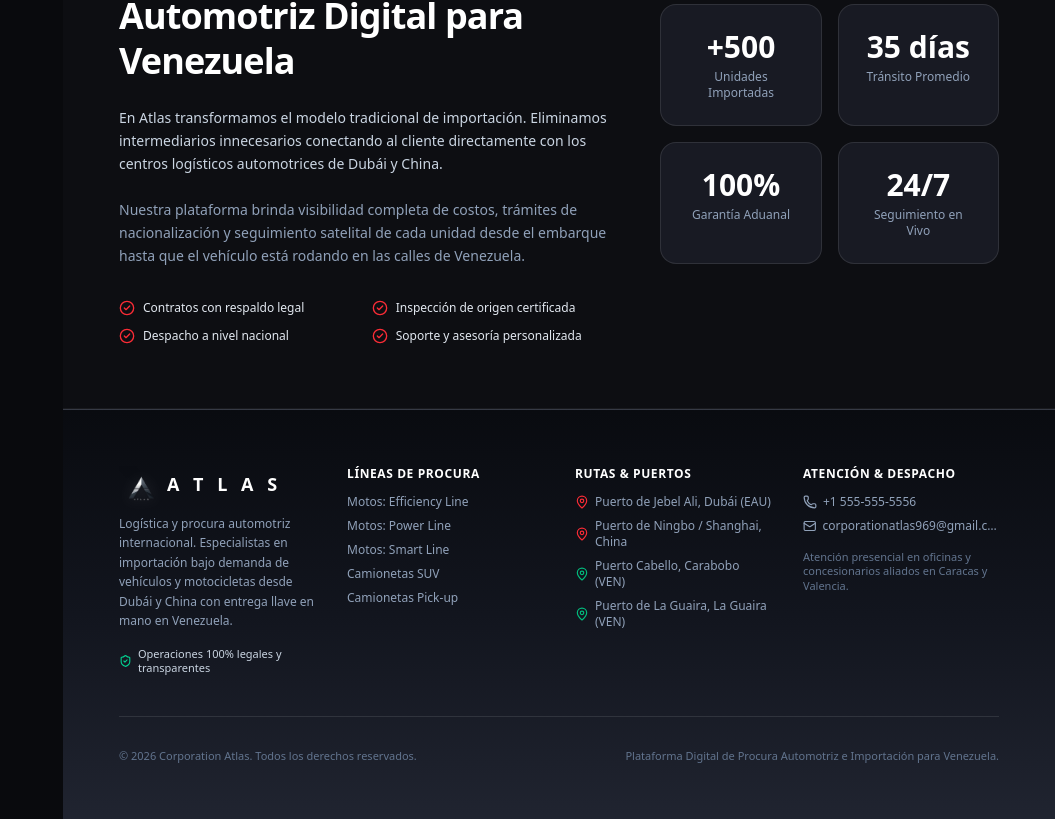
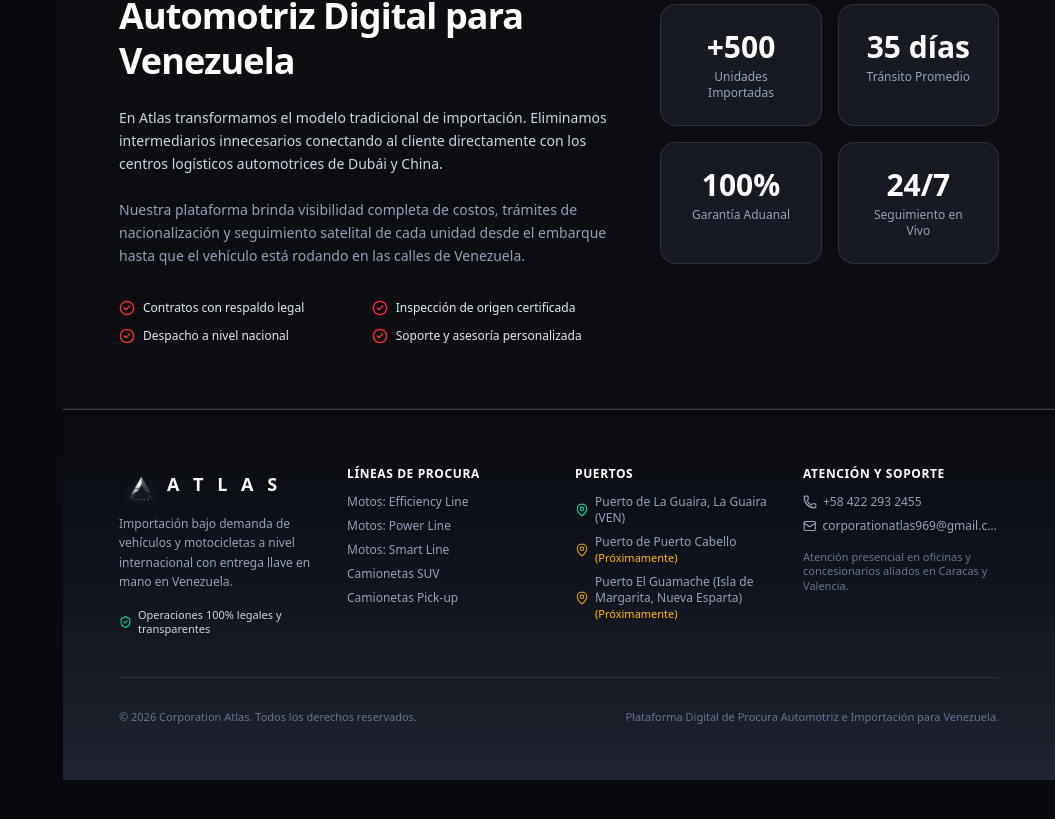
Before and after one commit to corporationatlas/atlas-corporation, a React (Vite) app: page / in a window 1280 px wide. Shown: the part 1868-2687 px from the top of the page, without its empty margins (225-1280 px from the left). After the commit the page ends 2648 px from the top, so only its background shows below. Built offline with nearby package versions, Linux system fonts and the light colour scheme.

Commit message:
Update footer description, Venezuelan ports list, and support phone +584222932455

```diff
--- a/src/components/Footer.jsx
+++ b/src/components/Footer.jsx
@@ -16,7 +16,7 @@
               </span>
             </div>
             <p className="text-xs text-slate-400 leading-relaxed">
-              Logística y procura automotriz internacional. Especialistas en importación bajo demanda de vehículos y motocicletas desde Dubái y China con entrega llave en mano en Venezuela.
+              Importación bajo demanda de vehículos y motocicletas a nivel internacional con entrega llave en mano en Venezuela.
             </p>
             <div className="flex items-center gap-1.5 text-slate-300 text-[11px] pt-1">
               <ShieldCheck className="w-4 h-4 text-emerald-400" />
@@ -71,40 +71,40 @@
             </ul>
           </div>
 
-          {/* Cobertura y Puertos */}
+          {/* Puertos */}
           <div>
-            <h4 className="text-white font-bold text-xs uppercase tracking-wider mb-3">Rutas & Puertos</h4>
+            <h4 className="text-white font-bold text-xs uppercase tracking-wider mb-3">Puertos</h4>
             <ul className="space-y-2 text-slate-400">
               <li className="flex items-center gap-1.5">
-                <MapPin className="w-3.5 h-3.5 text-red-500 shrink-0" />
-                <span>Puerto de Jebel Ali, Dubái (EAU)</span>
+                <MapPin className="w-3.5 h-3.5 text-emerald-400 shrink-0" />
+                <span>Puerto de La Guaira, La Guaira (VEN)</span>
               </li>
               <li className="flex items-center gap-1.5">
-                <MapPin className="w-3.5 h-3.5 text-red-500 shrink-0" />
-                <span>Puerto de Ningbo / Shanghai, China</span>
+                <MapPin className="w-3.5 h-3.5 text-amber-400/80 shrink-0" />
+                <span>Puerto de Puerto Cabello <span className="text-[11px] text-amber-400 font-medium">(Próximamente)</span></span>
               </li>
               <li className="flex items-center gap-1.5">
-                <MapPin className="w-3.5 h-3.5 text-emerald-500 shrink-0" />
-                <span>Puerto Cabello, Carabobo (VEN)</span>
-              </li>
-              <li className="flex items-center gap-1.5">
-                <MapPin className="w-3.5 h-3.5 text-emerald-500 shrink-0" />
-                <span>Puerto de La Guaira, La Guaira (VEN)</span>
+                <MapPin className="w-3.5 h-3.5 text-amber-400/80 shrink-0" />
+                <span>Puerto El Guamache (Isla de Margarita, Nueva Esparta) <span className="text-[11px] text-amber-400 font-medium">(Próximamente)</span></span>
               </li>
             </ul>
           </div>
 
-          {/* Contacto Directo */}
+          {/* Atención y Soporte */}
           <div>
-            <h4 className="text-white font-bold text-xs uppercase tracking-wider mb-3">Atención & Despacho</h4>
+            <h4 className="text-white font-bold text-xs uppercase tracking-wider mb-3">Atención y Soporte</h4>
             <ul className="space-y-2 text-slate-400">
               <li className="flex items-center gap-1.5">
                 <Phone className="w-3.5 h-3.5 text-slate-400" />
-                <span>+1 555-555-5556</span>
+                <a href="tel:+584222932455" className="hover:text-white transition-colors font-medium">
+                  +58 422 293 2455
+                </a>
               </li>
               <li className="flex items-center gap-1.5">
                 <Mail className="w-3.5 h-3.5 text-slate-400" />
-                <span className="truncate">corporationatlas969@gmail.com</span>
+                <a href="mailto:corporationatlas969@gmail.com" className="truncate hover:text-white transition-colors">
+                  corporationatlas969@gmail.com
+                </a>
               </li>
               <li className="pt-2 text-[11px] text-slate-500">
                 Atención presencial en oficinas y concesionarios aliados en Caracas y Valencia.
--- a/src/context/AdminContext.jsx
+++ b/src/context/AdminContext.jsx
@@ -12,11 +12,11 @@
 };
 
 const initialCompanyInfo = {
-  phone: '+1 555-555-5556',
+  phone: '+58 422 293 2455',
   email: 'corporationatlas969@gmail.com',
-  whatsapp: '+584121234567',
+  whatsapp: '584222932455',
   address: 'Oficinas en Caracas y Valencia | Almacén en Puerto Cabello',
-  ownerName: 'Atlas Corporation Admin',
+  ownerName: 'Corporation Atlas Admin',
   announcement: '✨ Promoción Especial: Envío asegurado y gestión de placas en Venezuela incluido.'
 };
 
```
